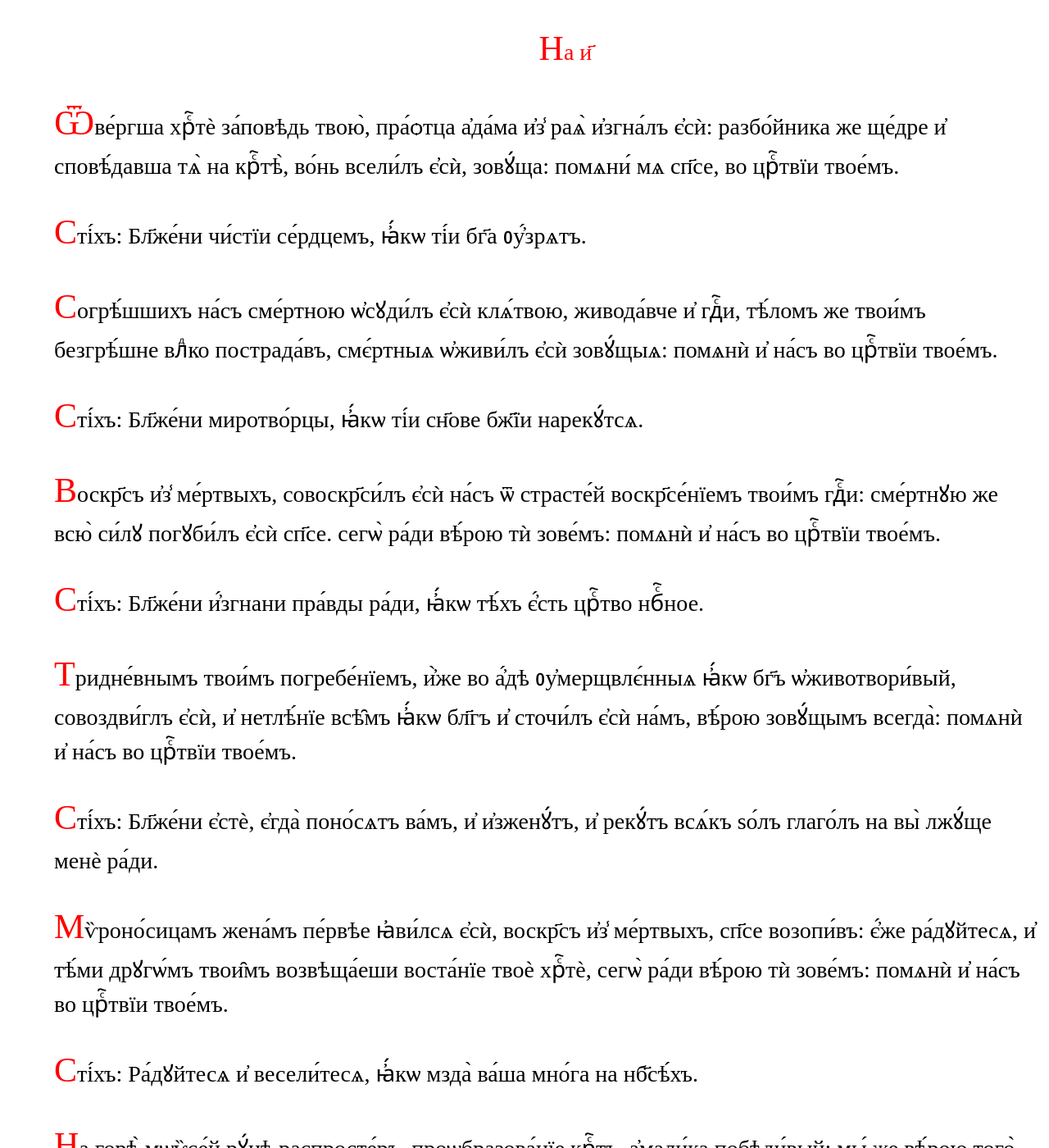
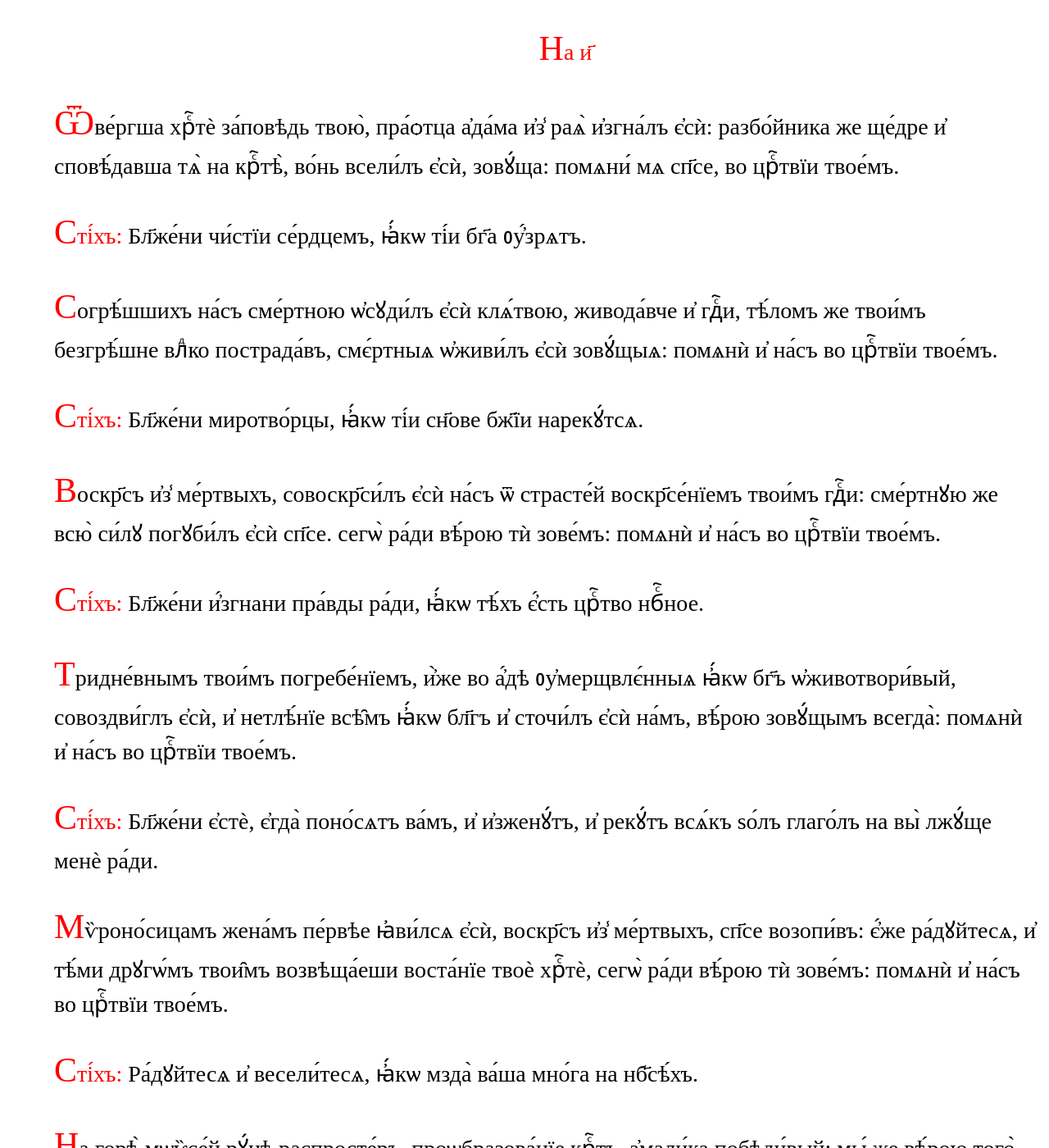
Before and after one commit to markjville/markjville.github.io, a Jekyll site: the page docs/Изобразительная/Гл3.html, which Jekyll copies as it is, in a window 1280 px wide and 1400 px high, scrolled down 487 px. Shown: the whole window at 82% size. Built offline with Jekyll 4.4.1, drawn with Linux system fonts in a browser that asks for light colours; some web fonts are replaced; comment, search, counter and statistics services are not loaded.

Commit message:
Update Гл3.html

```diff
--- a/docs/Изобразительная/Гл3.html
+++ b/docs/Изобразительная/Гл3.html
@@ -53,7 +53,7 @@ p::first-letter {
 зовꙋ́ща: помѧни́ мѧ сп҃се, во црⷭ҇твїи
 твое́мъ. </font>
 </p>
-<p><font face="Ponomar Unicode">Сті́хъ:
+<p><font face="Ponomar Unicode"><font color="red">Сті́хъ: </font>
 Бл҃же́ни чи́стїи се́рдцемъ, ꙗ҆́кѡ
 ті́и бг҃а ᲂу҆́зрѧтъ. </font>
 </p>
@@ -65,7 +65,7 @@ p::first-letter {
 помѧнѝ и҆ на́съ во црⷭ҇твїи твое́мъ.
 </font>
 </p>
-<p><font face="Ponomar Unicode">Сті́хъ:
+<p><font face="Ponomar Unicode"><font color="red">Сті́хъ: </font>
 Бл҃же́ни миротво́рцы, ꙗ҆́кѡ ті́и сн҃ове
 бж҃їи нарекꙋ́тсѧ. </font>
 </p>
@@ -77,7 +77,7 @@ p::first-letter {
 вѣ́рою тѝ зове́мъ: помѧнѝ и҆ на́съ во
 црⷭ҇твїи твое́мъ. </font>
 </p>
-<p><font face="Ponomar Unicode">Сті́хъ:
+<p><font face="Ponomar Unicode"><font color="red">Сті́хъ: </font>
 Бл҃же́ни и҆́згнани пра́вды ра́ди, ꙗ҆́кѡ
 тѣ́хъ є҆́сть црⷭ҇тво нбⷭ҇ное. </font>
 </p>
@@ -89,7 +89,7 @@ p::first-letter {
 вѣ́рою зовꙋ́щымъ всегда̀: помѧнѝ и҆
 на́съ во црⷭ҇твїи твое́мъ. </font>
 </p>
-<p><font face="Ponomar Unicode">Сті́хъ:
+<p><font face="Ponomar Unicode"><font color="red">Сті́хъ: </font>
 Бл҃же́ни є҆стѐ, є҆гда̀ поно́сѧтъ ва́мъ,
 и҆ и҆зженꙋ́тъ, и҆ рекꙋ́тъ всѧ́къ ѕо́лъ
 глаго́лъ на вы̀ лжꙋ́ще менѐ ра́ди. </font>
@@ -102,7 +102,7 @@ p::first-letter {
 сегѡ̀ ра́ди вѣ́рою тѝ зове́мъ: помѧнѝ
 и҆ на́съ во црⷭ҇твїи твое́мъ. </font>
 </p>
-<p><font face="Ponomar Unicode">Сті́хъ:
+<p><font face="Ponomar Unicode"><font color="red">Сті́хъ: </font>
 Ра́дꙋйтесѧ и҆ весели́тесѧ, ꙗ҆́кѡ мзда̀
 ва́ша мно́га на нб҃сѣ́хъ. </font>
 </p>
```
